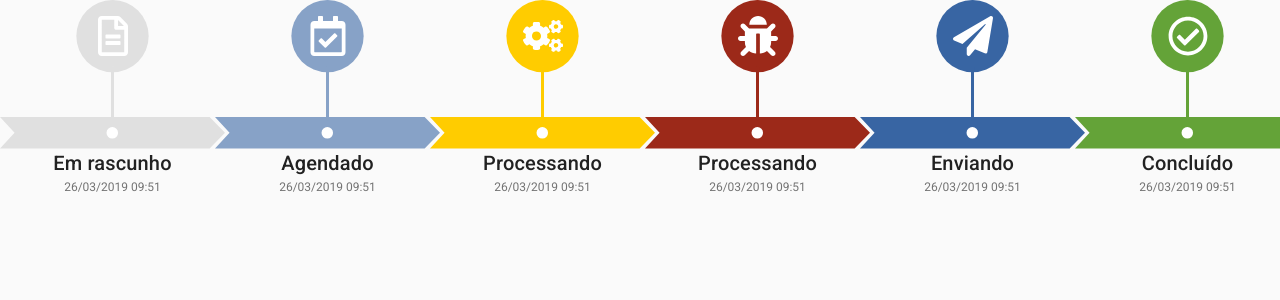
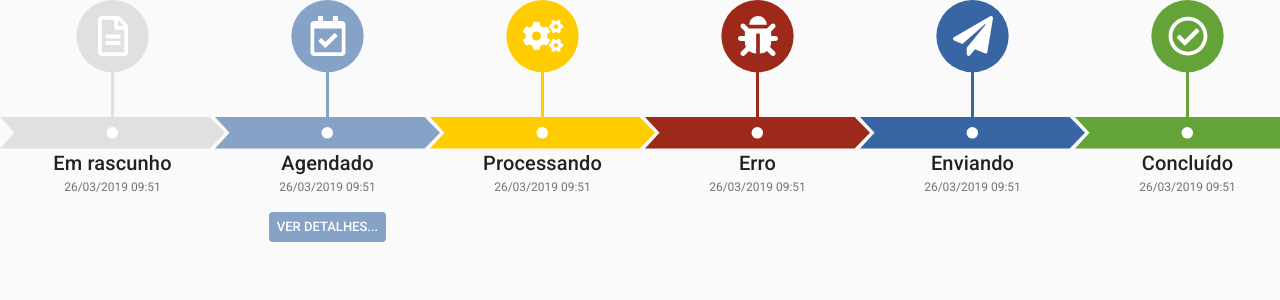
Before and after one commit to mailtop/horizontal-timeline, a React (Create React App) app in the folder examples/: page / in a window 1280 px wide. Shown: the top 300 px of the page. Built offline with nearby package versions, Linux system fonts and the light colour scheme.

Commit message:
feat: changes on the example

```diff
--- a/examples/src/App.js
+++ b/examples/src/App.js
@@ -23,6 +23,10 @@ const App = props => {
         icon={FaRegCalendarCheck}
         title='Agendado'
         subtitle='26/03/2019 09:51'
+        action={{
+          label: 'Ver detalhes...',
+          onClick: () => console.log('test')
+        }}
       />
       <TimelineEvent
         color='#ffcc00'
@@ -33,7 +37,7 @@ const App = props => {
       <TimelineEvent
         color='#9c2919'
         icon={FaBug}
-        title='Processando'
+        title='Erro'
         subtitle='26/03/2019 09:51'
       />
       <TimelineEvent
```
